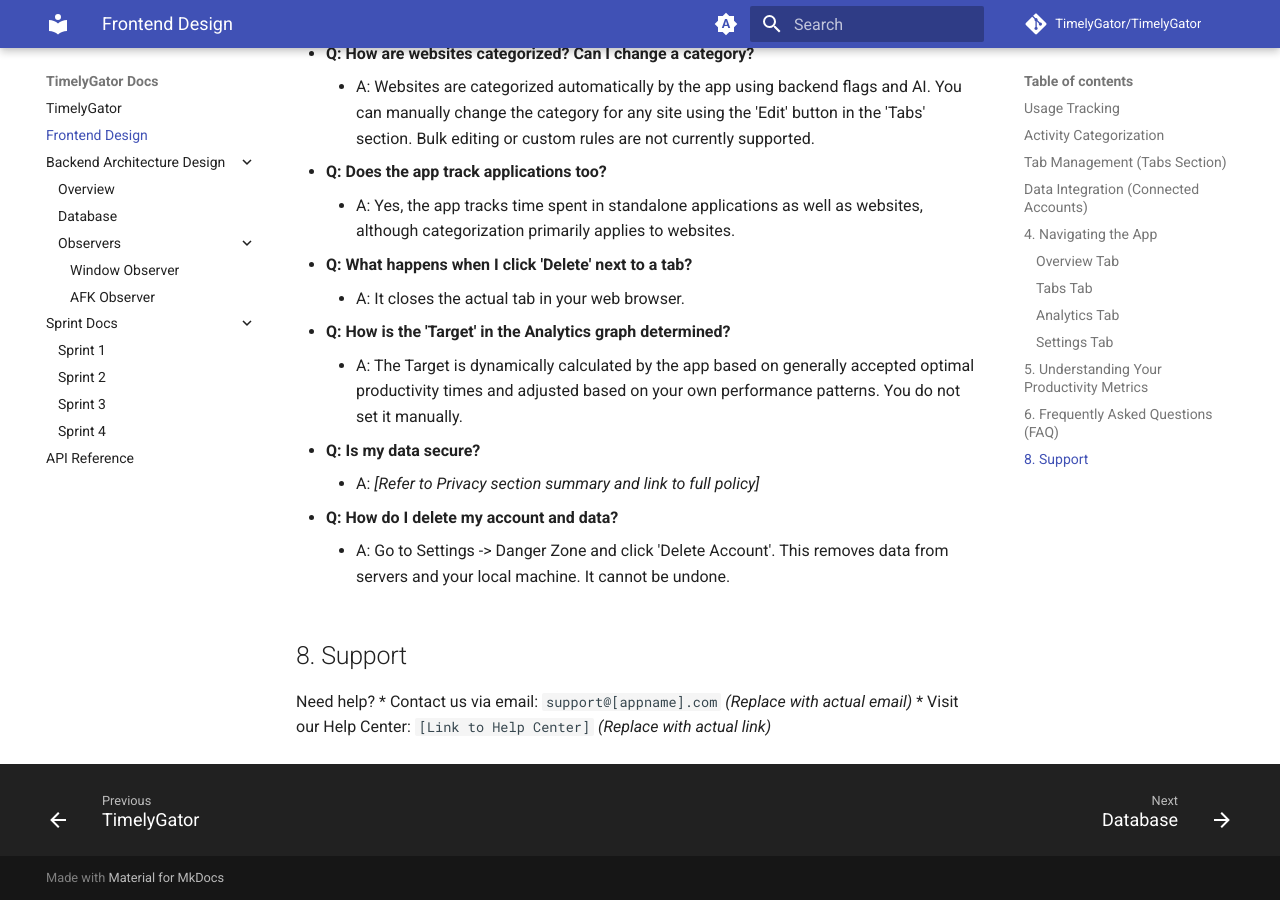
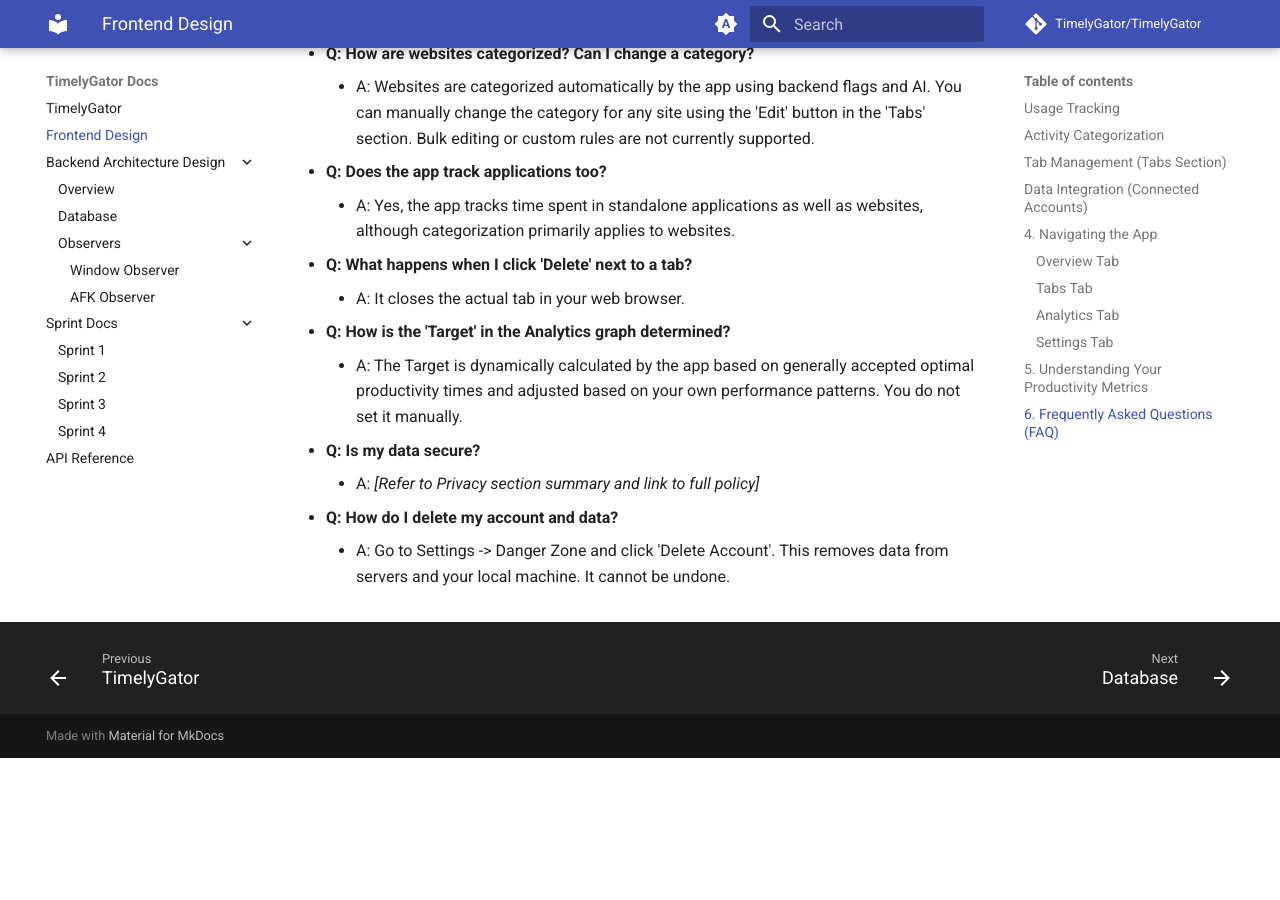
Before and after one commit to timelygator/TimelyGator, an MkDocs documentation site: the page built from docs/files/frontend.md, in a window 1280 px wide and 900 px high, scrolled down 3296 px. Built offline with MkDocs 1.6.1 and Material for MkDocs 9.7.7, drawn with Linux system fonts in a browser that asks for light colours; comment, search, counter and statistics services are not loaded; after the commit the page ends 4054 px from its top, so only the background shows below that.

Commit message:
Update frontend.md
Signed-off-by: PulkitGarg777 <58826538+PulkitGarg777@users.noreply.github.com>

```diff
--- a/docs/files/frontend.md
+++ b/docs/files/frontend.md
@@ -108,9 +108,3 @@
     * A: _[Refer to Privacy section summary and link to full policy]_
 * **Q: How do I delete my account and data?**
     * A: Go to Settings -> Danger Zone and click 'Delete Account'. This removes data from servers and your local machine. It cannot be undone.
-
-## 8. Support
-
-Need help?
-* Contact us via email: `support@[appname].com` _(Replace with actual email)_
-* Visit our Help Center: `[Link to Help Center]` _(Replace with actual link)_
```
